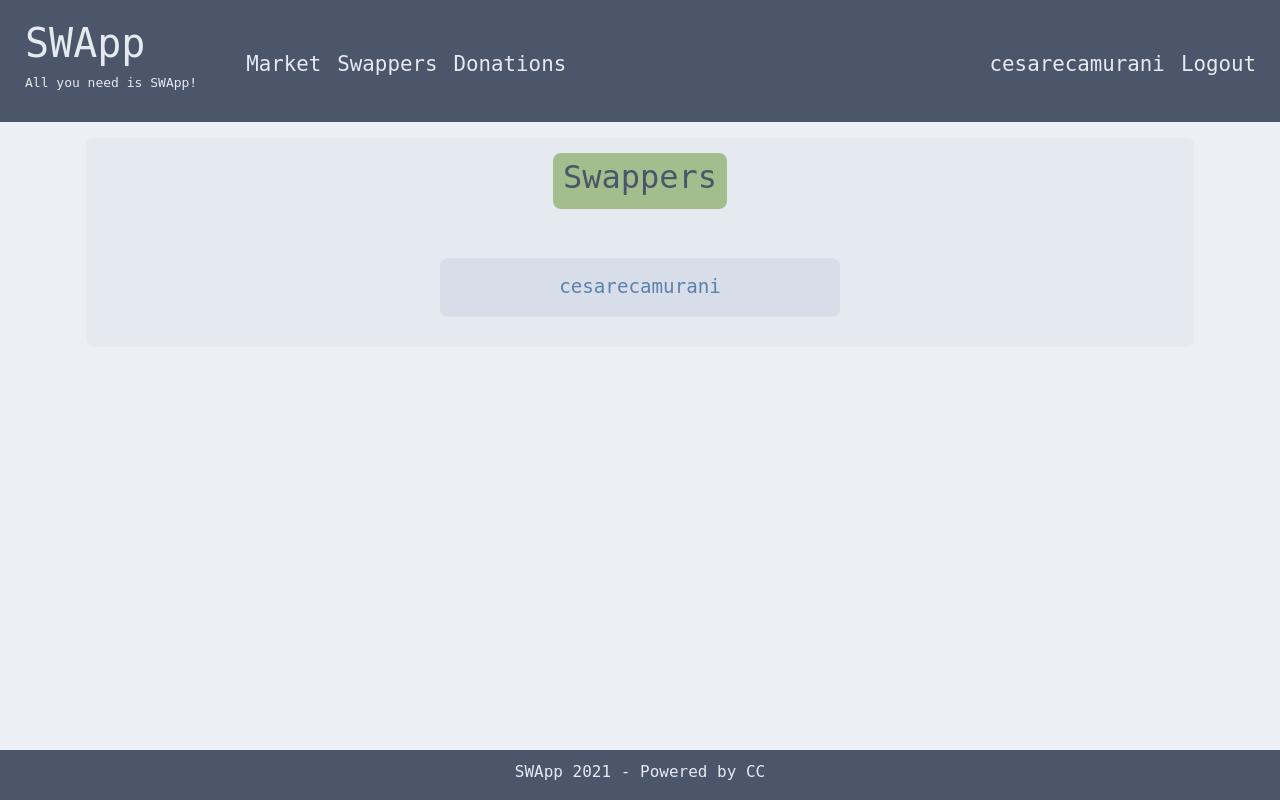
After one commit to cesarecamurani/swapp-django, a Django app: page /users in a window 1280 px wide. The commit adds this page. Run offline with Django 3.2, Linux system fonts and the light colour scheme; a user stored in the database is signed in; data comes from the database, SQL or seed files in the repository.

Commit message:
added users list and user profile

```diff
--- a/swapp/static/styles.css
+++ b/swapp/static/styles.css
@@ -1,7 +1,27 @@
+/*Defining Nord Palette (https://www.nordtheme.com/)*/
+:root {
+  --polar-night-1: #2e3440;
+  --polar-night-2: #3b4252;
+  --polar-night-3: #434c5e;
+  --polar-night-4: #4c566a;
+  --snow-storm-1: #d8dee9;
+  --snow-storm-2: #e5e9f0;
+  --snow-storm-3: #eceff4;
+  --frost-1: #8fbcbb;
+  --frost-2: #88c0d0;
+  --frost-3: #81a1c1;
+  --frost-4: #5e81ac;
+  --aurora-1: #bf616a;
+  --aurora-2: #d08770;
+  --aurora-3: #ebcb8b;
+  --aurora-4: #a3be8c;
+  --aurora-5: #b48ead;
+}
+
 body {
-  background-color: #eceff4;
+  background-color: var(--snow-storm-3);
   font-family: 'Jura', 'monospace';
-  color: #4c566a;
+  color: var(--polar-night-4);
   font-size: 1rem;
   font-weight: 400;
   line-height: 1.5;
@@ -10,7 +30,11 @@ body {
 }
 
 hr {
-  background-color: #5e81ac;
+  background-color: var(--frost-4);
+}
+
+td {
+  font-size: larger;
 }
 
 form {
@@ -18,27 +42,27 @@ form {
 }
 
 .navbar-custom {
-  background-color: #4c566a;
-  color: #e5e9f0;
+  background-color: var(--polar-night-4);
+  color: var(--snow-storm-2);
   font-size: 1.3rem;
   padding-left: 25px;
 }
 
 .navbar-light .navbar-brand {
-  color: #e5e9f0;
+  color: var(--snow-storm-2);
   padding-right: 25px;
 }
 
 .navbar-light .navbar-nav .nav-link {
-  color: #e5e9f0;
+  color: var(--snow-storm-2);
 }
 
 .navbar-light .navbar-nav .nav-link:hover {
-  color: #a3be8c;
+  color: var(--aurora-4);
 }
 
 .navbar-light .navbar-brand:focus, .navbar-light .navbar-brand:hover {
-  color: #a3be8c;
+  color: var(--aurora-4);
 }
 
 .navbar-brand-custom {
@@ -70,40 +94,40 @@ main img
 }
 
 .btn-primary {
-  color: #e5e9f0;
-  background-color: #5e81ac;
-  border-color: #5e81ac;
+  color: var(--snow-storm-2);
+  background-color: var(--frost-4);
+  border-color: var(--frost-4);
 }
 
 .btn-primary:hover {
-  color: #4c566a;
-  background-color: #a3be8c;
-  border-color: #a3be8c;
+  color: var(--polar-night-4);
+  background-color: var(--aurora-4);
+  border-color: var(--aurora-4);
 }
 
 .btn-primary:focus {
-  color: #e5e9f0;
-  background-color: #5e81ac;
-  border-color: #5e81ac;
+  color: var(--snow-storm-2);
+  background-color: var(--frost-4);
+  border-color: var(--frost-4);
 }
 
 a {
-  color: #5e81ac;
+  color: var(--frost-4);
 }
 
 a:hover {
-  color: #a3be8c;
+  color: var(--aurora-5);
   text-decoration: underline;
 }
 
 .table {
-  color: #4c566a;
-  background-color: #d8dee9;
+  color: var(--polar-night-4);
+  background-color: var(--snow-storm-1);
 }
 
 .table tbody tr:nth-of-type(odd) {
-  background-color: #81a1c1;
-  color: #e5e9f0;
+  background-color: var(--frost-3);
+  color: var(--snow-storm-2);
 }
 
 .alert {
@@ -115,37 +139,53 @@ a:hover {
 }
 
 .success {
-  color: #4c566a;
-  background-color: #a3be8c;
+  color: var(--polar-night-4);
+  background-color: var(--aurora-4);
 }
 
 .info {
-  color: #4c566a;
-  background-color: #a3be8c;
+  color: var(--polar-night-4);
+  background-color: var(--aurora-4);
 }
 
 .error {
-  color: #e5e9f0;
-  background-color: #bf616a;
+  color: var(--snow-storm-2);
+  background-color: var(--aurora-1);
 }
 
 .p-5 {
   padding: 1rem !important;
+  /*border-radius: 0.5rem;*/
+  /*background-color: #e5e9f0;*/
+  /*margin-top: 20px;*/
 }
 
 input:hover {
-  background-color: #a3be8c;
+  background-color: var(--aurora-5);
 }
 
 .forms-container {
-  background-color: #d8dee9;
+  background-color: var(--snow-storm-1);
   padding: 25px 25px 10px 25px;
   border-radius: 0.5rem;
-  width: 500px;
+  width: 450px;
   position: fixed;
   right: 0;
   left: 0;
   margin-top: 20px;
+  margin-right: auto;
+  margin-left: auto;
+}
+
+.user-container {
+  background-color: var(--snow-storm-1);
+  border-radius: 0.5rem;
+  font-size: larger;
+  padding: 15px;
+  width: 400px;
+  right: 0;
+  left: 0;
+  margin-top: 25px;
   margin-right: auto;
   margin-left: auto;
 }
@@ -156,10 +196,28 @@ footer {
   bottom: 0;
   width: 100%;
   height: 50px;
-  background-color: #4c566a;
-  color: #e5e9f0;
+  background-color: var(--polar-night-4);
+  color: var(--snow-storm-2);
 }
 
 .slogan {
   font-size: small;
 }
+
+.username {
+  background-color: var(--aurora-4);
+  border-radius: 0.5rem;
+  font-size: larger;
+  padding: 5px 10px 5px 10px;
+  right: 0;
+  left: 0;
+  margin-right: auto;
+  margin-left: auto;
+  width: max-content;
+}
+.body-internal {
+  padding-top: 15px;
+  padding-bottom: 30px;
+  border-radius: 0.5rem;
+  background-color: #e5e9f0;
+}
--- a/swapp/templates/layout.html
+++ b/swapp/templates/layout.html
@@ -28,11 +28,11 @@
                 {% if user.is_authenticated %}
                     <ul class='navbar-nav mr-auto mt-2'>
                         <li class='nav-item'><a class='nav-link' href='/market'>Market</a></li>
-                        <li class='nav-item'><a class='nav-link' href='/users'>Users</a></li>
+                        <li class='nav-item'><a class='nav-link' href='/users'>Swappers</a></li>
                         <li class='nav-item'><a class='nav-link' href='/donations'>Donations</a></li>
                     </ul>
                     <ul class='navbar-nav ml-auto mt-2'>
-                        <li class='nav-item'><a class='nav-link' href='/'>{{ user.username }}</a></li>
+                        <li class='nav-item'><a class='nav-link' href='/users/{{ user.username }}'>{{ user.username }}</a></li>
                         <li class='nav-item'><a class='nav-link' href='/logout'>Logout</a></li>
                     </ul>
                 {% else %}
--- /dev/null
+++ b/swapp/templates/users.html
@@ -0,0 +1,19 @@
+{% extends 'layout.html' %}
+
+{% block title %}
+   - Swappers
+{% endblock %}
+
+{% block body %}
+    <div class='body-internal'>
+        <div class='username'>
+             <h2>Swappers</h2>
+        </div>
+        <br>
+        {% for user in all_users %}
+            <div class='user-container'>
+                <a href='/users/{{ user.username }}'> {{ user.username }} </a>
+            </div>
+        {% endfor %}
+    </div>
+{% endblock %}
--- a/swapp/urls.py
+++ b/swapp/urls.py
@@ -7,4 +7,6 @@ urlpatterns = (
     path('register', views.authentication.register_request, name='register'),
     path('login', views.authentication.login_request, name='login'),
     path('logout', views.authentication.logout_request, name='logout'),
+    path('users', views.users.users_request, name='users'),
+    path('users/<str:username>/', views.users.user_request, name='user'),
 )
--- a/swapp/views/__init__.py
+++ b/swapp/views/__init__.py
@@ -1,2 +1,4 @@
+from .home import *
 from .authentication import *
-from .home import *
+from .users import *
+from .donations import *
--- a/swapp/views/authentication.py
+++ b/swapp/views/authentication.py
@@ -7,8 +7,8 @@ from django.db import transaction
 from django.contrib import messages
 from django.contrib.auth import login, authenticate, logout
 from django.shortcuts import render, redirect
-import pdb
 from swapp.forms import UserCreateForm, ProfileCreateForm, UserLoginForm
+# import pdb
 
 
 @transaction.atomic
@@ -35,7 +35,7 @@ def register_request(request):
         user_form = UserCreateForm()
         profile_form = ProfileCreateForm()
 
-    return render(request, 'register.html', {
+    return render(request, 'registration/register.html', {
         'user_form': user_form,
         'profile_form': profile_form
     })
--- a/swapp/views/home.py
+++ b/swapp/views/home.py
@@ -1,5 +1,7 @@
 # -*- coding: utf-8 -*-
 from __future__ import unicode_literals
+
+# import pdb
 
 from django.contrib.auth.decorators import login_required
 from django.shortcuts import render
--- /dev/null
+++ b/swapp/views/users.py
@@ -0,0 +1,26 @@
+# -*- coding: utf-8 -*-
+from __future__ import unicode_literals
+
+# from django.contrib import messages
+from django.contrib.auth.models import User
+from django.contrib.auth.decorators import login_required
+from django.shortcuts import render, redirect, get_object_or_404
+# import pdb
+
+
+@login_required
+def users_request(request):
+    if request.method == 'GET':
+        all_users = User.objects.all()
+    else:
+        all_users = {}
+
+    return render(request, 'users.html', {'all_users': all_users})
+
+
+@login_required
+def user_request(request, username):
+    if request.method == 'GET':
+        user_details = get_object_or_404(User, username=username)
+
+        return render(request, 'user.html', {'user_details': user_details})
```
Also changed, not shown: swapp/templates/user.html (added, +49 -0 lines), swapp/views/donations.py (added, +30 -0 lines), swapp/templates/donations.html (added), swapp/templates/registration/register.html (renamed from swapp/templates/register.html).
